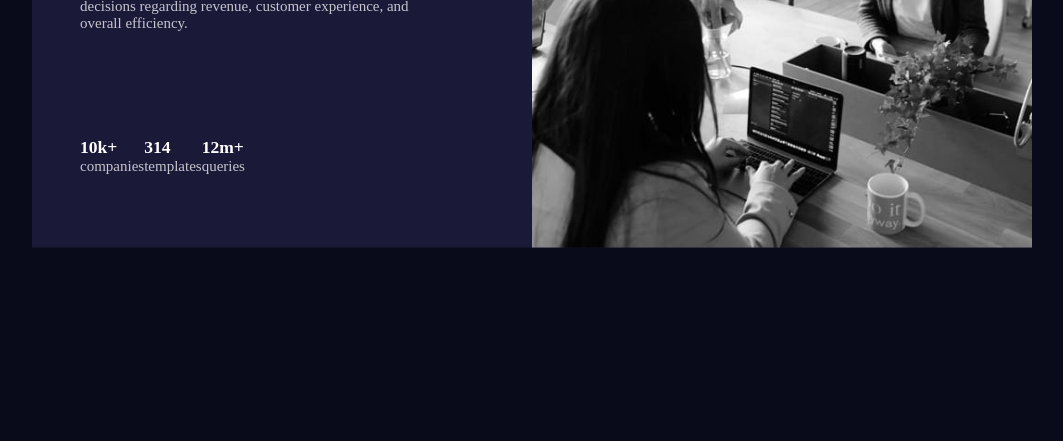
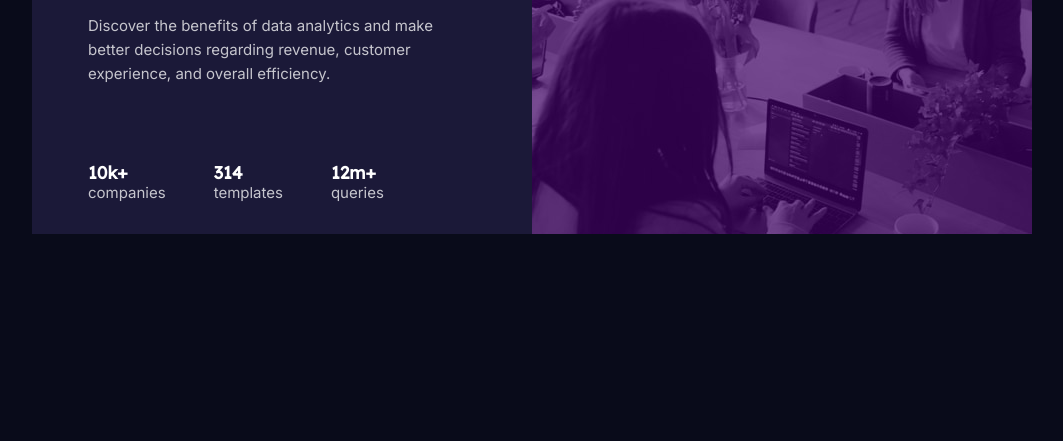
Before and after one commit to CoroWright/stats-preview-card, a plain HTML site: page index.html in a window 1280 px wide. Shown: the part 359-800 px from the top of the page, without its empty margins (108-1171 px from the left). Drawn offline with Linux system fonts and the light colour scheme.

Commit message:
added over lay image

```diff
--- a/index.html
+++ b/index.html
@@ -33,9 +33,9 @@
         Get <span>insights</span> that help your business grow.
       </h1>
 
-      <p class="paragraph [ COMPOSITION | flow-margintop-description | ]">Discover the benefits of data analytics and make better decisions regarding revenue, customer experience, and overall efficiency.</p>
+      <p class="paragraph [ COMPOSITION | flow-margintop-description flow-lineheight | ]">Discover the benefits of data analytics and make better decisions regarding revenue, customer experience, and overall efficiency.</p>
 
-      <div class="stats flow-margintop-stats">
+      <div class="stats flow-margintop-stats flow-gap">
 
         <div>
           <h3>10k+</h3>
@@ -56,8 +56,9 @@
 
     </div>
 
-    <div>
-      <img src="images/image-header-desktop.jpg" alt="employees at a desk">
+    <div class="img-wrapper">
+      <!-- <img src="images/image-header-desktop.jpg" alt="employees at a desk"> -->
+      <div class="img-overlay"></div>
     </div>
   </div>
 
--- a/style.css
+++ b/style.css
@@ -2,7 +2,6 @@
 
 font-family: 'Inter', sans-serif;
 
-font-family: 'Inter', sans-serif;
 font-family: 'Lexend Deca', sans-serif;
 
 */
@@ -26,6 +25,7 @@ font-family: 'Lexend Deca', sans-serif;
 body {
     background-color: var(--very-dark-blue-main-bg);
     font-size: 15px;
+    font-family: 'Inter', sans-serif;
 }
 
 img {
@@ -44,7 +44,7 @@ p {
 /* Composition */
 
 .flow-padding {
-    padding: 3rem 5rem 3rem 3rem;
+    padding: 4rem 5rem 2rem 3.5rem;
 }
 
 .flow-margintop-description {
@@ -52,7 +52,19 @@ p {
 }
 
 .flow-margintop-stats {
-    margin-top: 7em;
+    margin-top: 5em;
+}
+
+.flow-gap {
+    gap: 3rem;
+}
+
+.flow-lineheight {
+    line-height: 1.5rem;
+}
+
+h3 {
+    font-family: 'Lexend Deca', sans-serif;
 }
 
 .stats {
@@ -80,4 +92,17 @@ span {
     width: 1000px;
 }
 
+.img-wrapper {
+    background-image: url(images/image-header-desktop.jpg);
+    position: relative;
+}
+
+.img-overlay {
+    width: 100%;
+    height: 100%;
+    background-color: hsl(277,605%, 20%);
+    opacity: .7;
+    position: absolute;
+}
+
 /* Exemption */
```
